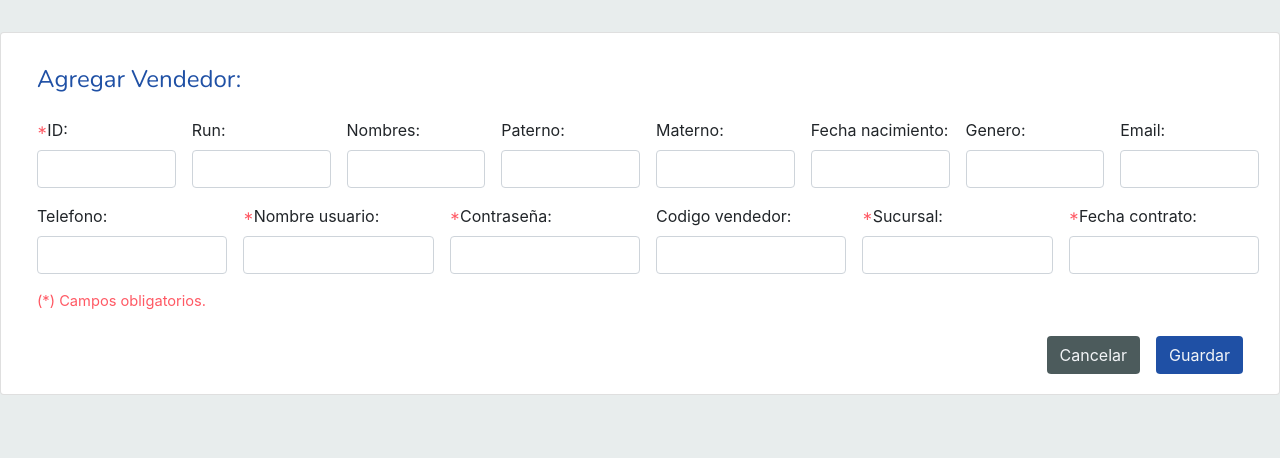
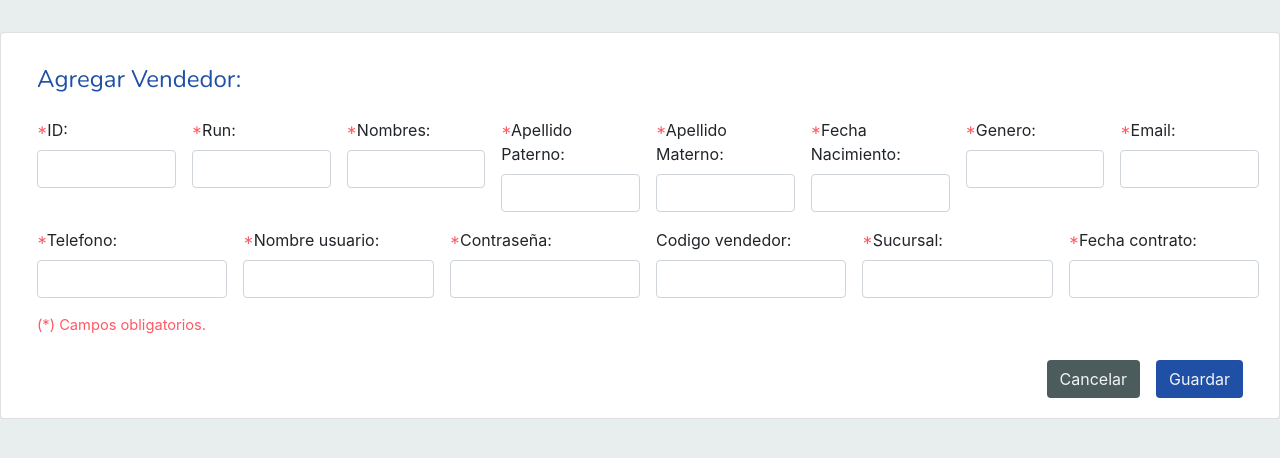
Before and after one commit to arial-10/ferme, a Django app: page /ferme-admin/usuarios/agregar-vendedor/ in a window 1280 px wide; the page is wider, and only the part inside the window is pictured. Shown: the part 136-594 px from the top of that part. Run offline with Django 3.2, Linux system fonts and the light colour scheme; some libraries are stand-ins or nearby versions; some web fonts are replaced.

Commit message:
Update vendedor_admin_form.html

```diff
--- a/tienda/templates/tienda/admin/usuarios/vendedor_admin_form.html
+++ b/tienda/templates/tienda/admin/usuarios/vendedor_admin_form.html
@@ -17,38 +17,38 @@
                             {{ form.usuario_id }}
                         </div>
                         <div class="form-group d-flex flex-column ml-3">
-                            <label for="">Run:</label>
+                            <label for=""><span style="color: var(--accent_1)">*</span>Run:</label>
                             {{ form.run }}
                         </div>
                         <div class="form-group d-flex flex-column ml-3">
-                            <label for="">Nombres:</label>
+                            <label for=""><span style="color: var(--accent_1)">*</span>Nombres:</label>
                             {{ form.nombres }}
                         </div>
                         <div class="form-group d-flex flex-column ml-3">
-                            <label for="">Paterno:</label>
+                            <label for=""><span style="color: var(--accent_1)">*</span>Apellido Paterno:</label>
                             {{ form.appaterno }}
                         </div>
                         <div class="form-group d-flex flex-column ml-3">
-                            <label for="">Materno:</label>
+                            <label for=""><span style="color: var(--accent_1)">*</span>Apellido Materno:</label>
                             {{ form.apmaterno }}
                         </div>
                         <div class="form-group d-flex flex-column ml-3">
-                            <label for="">Fecha nacimiento:</label>
+                            <label for=""><span style="color: var(--accent_1)">*</span>Fecha Nacimiento:</label>
                             {{ form.fecha_nacimiento }}
                         </div>
                         <div class="form-group d-flex flex-column ml-3">
-                            <label for="">Genero:</label>
+                            <label for=""><span style="color: var(--accent_1)">*</span>Genero:</label>
                             {{ form.genero }}
                         </div>
                         <div class="form-group d-flex flex-column ml-3">
-                            <label for="">Email:</label>
+                            <label for=""><span style="color: var(--accent_1)">*</span>Email:</label>
                             {{ form.email }}
                         </div>
                     </div>
 
                     <div class="fila-form">
                         <div class="form-group d-flex flex-column ml-3">
-                            <label for="">Telefono:</label>
+                            <label for=""><span style="color: var(--accent_1)">*</span>Telefono:</label>
                             {{ form.telefono }}
                         </div>
                         <div class="form-group d-flex flex-column ml-3">
```
